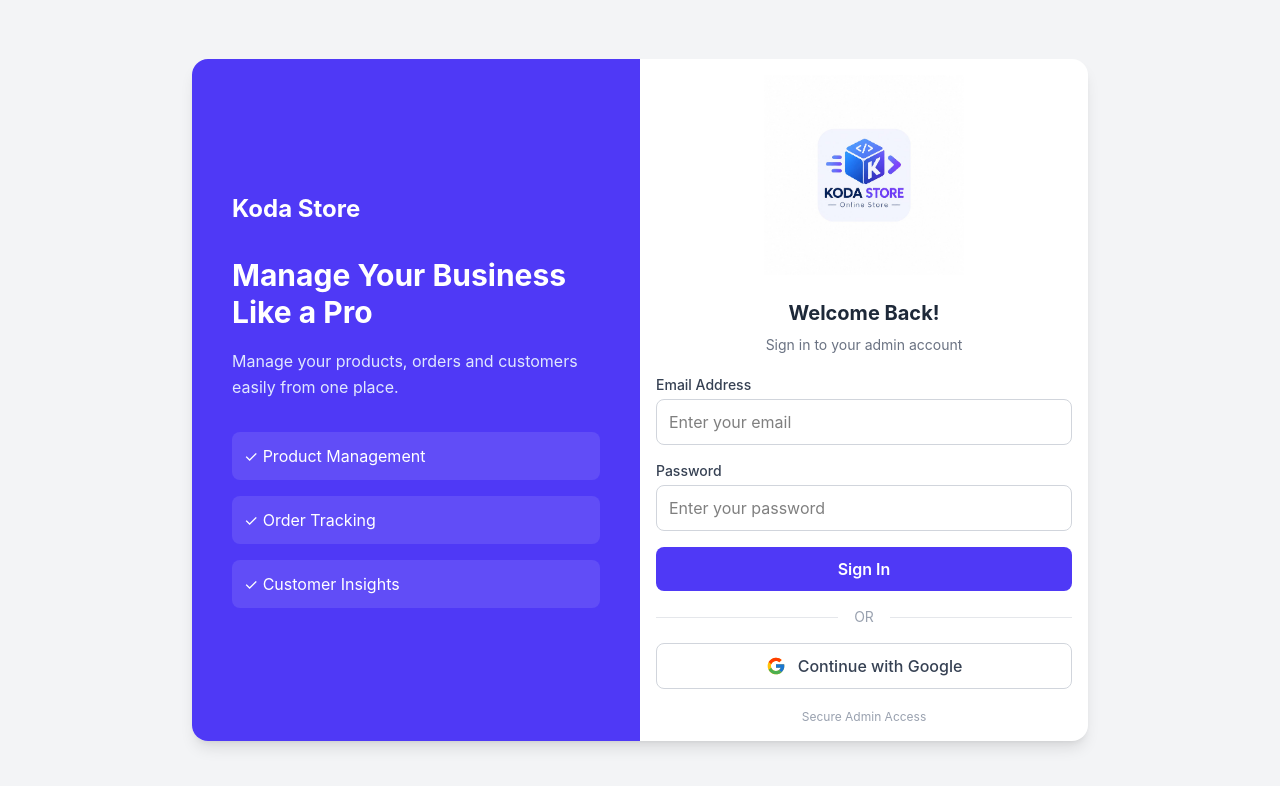
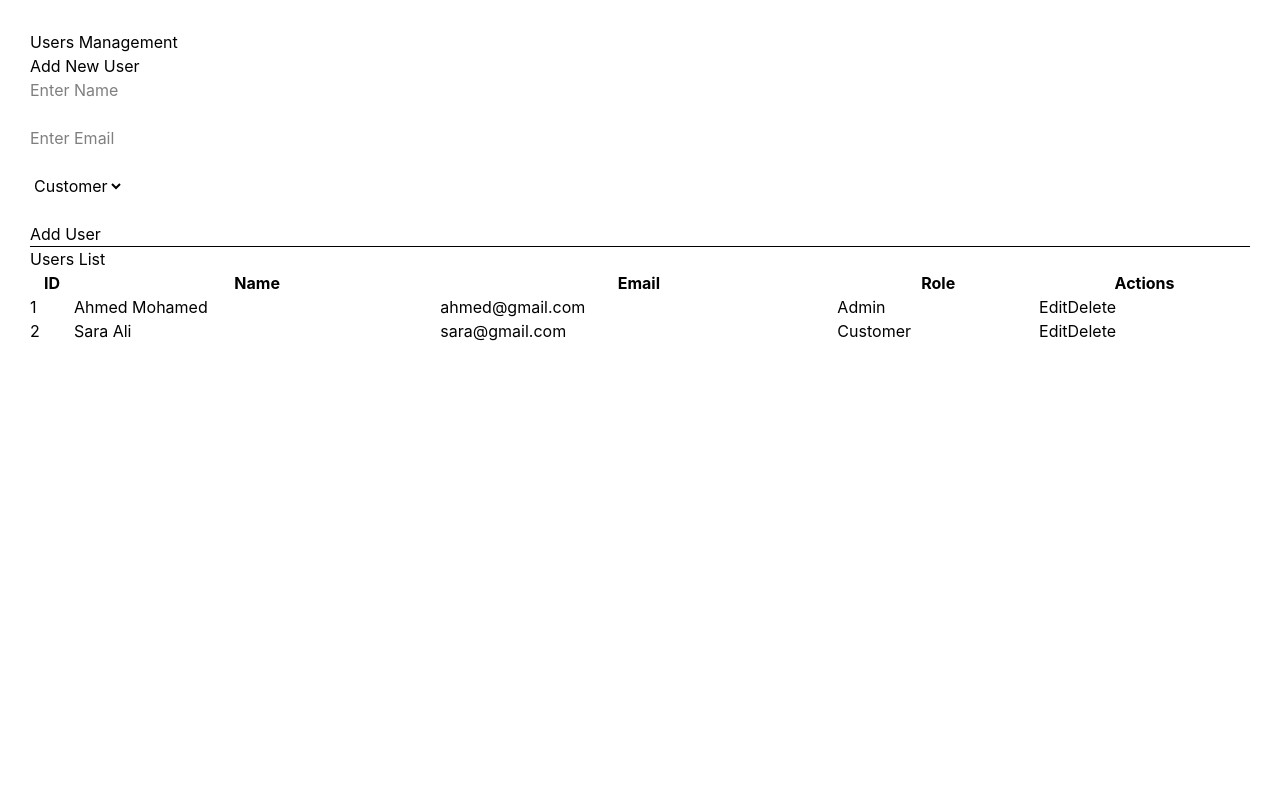
Before and after one commit to ahmed2023saaed/Koda-Application, a React (Vite) app: page /users in a window 1280 px wide. Before the commit this address led to /login. Shown: the top 786 px of the page. Built offline with nearby package versions, Linux system fonts and the light colour scheme; no server answers; sample sign-in values are in the browser's storage.

Commit message:
build user modal

```diff
--- a/src/App.jsx
+++ b/src/App.jsx
@@ -2,11 +2,21 @@ import { Routes, Route, Navigate } from 'react-router-dom'
 import Login from '../src/features/auth/pages/LoginPage'
 import Dashboard from '../src/features/dashboard/pages/DashboardPage'
 import ProtectedRoute from '../src/features/auth/components/ProtectedRoute'
+import UsersPage from '../src/features/users/pages/UsersPage'
 
 function App() {
   return (
     <Routes>
       <Route path="/login" element={<Login />} />
+      <Route
+  path="/users"
+  element={
+    <ProtectedRoute>
+      <UsersPage />
+    </ProtectedRoute>
+  }
+/>
+      <Route path="/users" element={<UsersPage />} />
       <Route
         path="/dashboard"
         element={
--- /dev/null
+++ b/src/features/users/components/UserForm.jsx
@@ -0,0 +1,85 @@
+
+import React, { useState, useEffect } from "react";
+
+const UserForm = ({ selectedUser, onSave, onCancel }) => {
+
+  const [user, setUser] = useState({
+    name: "",
+    email: "",
+    phone: "",
+    role: ""
+  });
+
+  useEffect(() => {
+    if (selectedUser) {
+      setUser(selectedUser);
+    }
+  }, [selectedUser]);
+
+  const handleChange = (e) => {
+    setUser({
+      ...user,
+      [e.target.name]: e.target.value
+    });
+  };
+
+  const handleSubmit = (e) => {
+    e.preventDefault();
+    onSave(user);
+  };
+
+  return (
+    <form onSubmit={handleSubmit}>
+
+      <h2>{selectedUser ? "Edit User" : "Add New User"}</h2>
+
+      <input
+        type="text"
+        name="name"
+        placeholder="Full Name"
+        value={user.name}
+        onChange={handleChange}
+        required
+      />
+
+      <input
+        type="email"
+        name="email"
+        placeholder="Email"
+        value={user.email}
+        onChange={handleChange}
+        required
+      />
+
+      <input
+        type="text"
+        name="phone"
+        placeholder="Phone"
+        value={user.phone}
+        onChange={handleChange}
+      />
+
+      <select
+        name="role"
+        value={user.role}
+        onChange={handleChange}
+        required
+      >
+        <option value="">Select Role</option>
+        <option value="Admin">Admin</option>
+        <option value="Customer">Customer</option>
+      </select>
+
+      <button type="submit">
+        {selectedUser ? "Update User" : "Add User"}
+      </button>
+
+      <button type="button" onClick={onCancel}>
+        Cancel
+      </button>
+
+    </form>
+  );
+};
+
+export default UserForm;
--- a/src/features/users/pages/UsersPage.jsx
+++ b/src/features/users/pages/UsersPage.jsx
@@ -0,0 +1,168 @@
+
+import React, { useState } from "react";
+
+function UsersPage() {
+
+  const [users, setUsers] = useState([
+    {
+      id: 1,
+      name: "Ahmed Mohamed",
+      email: "ahmed@gmail.com",
+      role: "Admin"
+    },
+    {
+      id: 2,
+      name: "Sara Ali",
+      email: "sara@gmail.com",
+      role: "Customer"
+    }
+  ]);
+
+  const [name, setName] = useState("");
+  const [email, setEmail] = useState("");
+  const [role, setRole] = useState("Customer");
+
+  const [editId, setEditId] = useState(null);
+
+  // Add or Update User
+  const handleSubmit = (e) => {
+    e.preventDefault();
+
+    if (editId !== null) {
+
+      setUsers(users.map(user =>
+        user.id === editId
+          ? { ...user, name, email, role }
+          : user
+      ));
+
+      setEditId(null);
+
+    } else {
+
+      const newUser = {
+        id: Date.now(),
+        name,
+        email,
+        role
+      };
+
+      setUsers([...users, newUser]);
+    }
+
+    setName("");
+    setEmail("");
+    setRole("Customer");
+  };
+
+  // Edit User
+  const handleEdit = (user) => {
+    setName(user.name);
+    setEmail(user.email);
+    setRole(user.role);
+    setEditId(user.id);
+  };
+
+  // Delete User
+  const handleDelete = (id) => {
+    setUsers(users.filter(user => user.id !== id));
+  };
+
+  return (
+
+    <div style={{ padding: "30px" }}>
+
+      <h1>Users Management</h1>
+
+      <h2>{editId !== null ? "Edit User" : "Add New User"}</h2>
+
+      <form onSubmit={handleSubmit}>
+
+        <input
+          type="text"
+          placeholder="Enter Name"
+          value={name}
+          onChange={(e) => setName(e.target.value)}
+          required
+        />
+
+        <br /><br />
+
+        <input
+          type="email"
+          placeholder="Enter Email"
+          value={email}
+          onChange={(e) => setEmail(e.target.value)}
+          required
+        />
+
+        <br /><br />
+
+        <select
+          value={role}
+          onChange={(e) => setRole(e.target.value)}
+        >
+          <option value="Customer">Customer</option>
+          <option value="Admin">Admin</option>
+        </select>
+
+        <br /><br />
+
+        <button type="submit">
+          {editId !== null ? "Update User" : "Add User"}
+        </button>
+
+      </form>
+
+      <hr />
+
+      <h2>Users List</h2>
+
+      <table border="1" cellPadding="10" width="100%">
+
+        <thead>
+          <tr>
+            <th>ID</th>
+            <th>Name</th>
+            <th>Email</th>
+            <th>Role</th>
+            <th>Actions</th>
+          </tr>
+        </thead>
+
+        <tbody>
+
+          {users.map(user => (
+
+            <tr key={user.id}>
+
+              <td>{user.id}</td>
+              <td>{user.name}</td>
+              <td>{user.email}</td>
+              <td>{user.role}</td>
+
+              <td>
+
+                <button onClick={() => handleEdit(user)}>
+                  Edit
+                </button>
+
+                <button onClick={() => handleDelete(user.id)}>
+                  Delete
+                </button>
+
+              </td>
+
+            </tr>
+
+          ))}
+
+        </tbody>
+
+      </table>
+
+    </div>
+  );
+}
+
+export default UsersPage;
```
Also changed, not shown: src/features/users/components/DeleteUser.jsx (added), src/features/users/components/UserDetails.jsx (added), src/features/users/components/UsersList.jsx (added).
